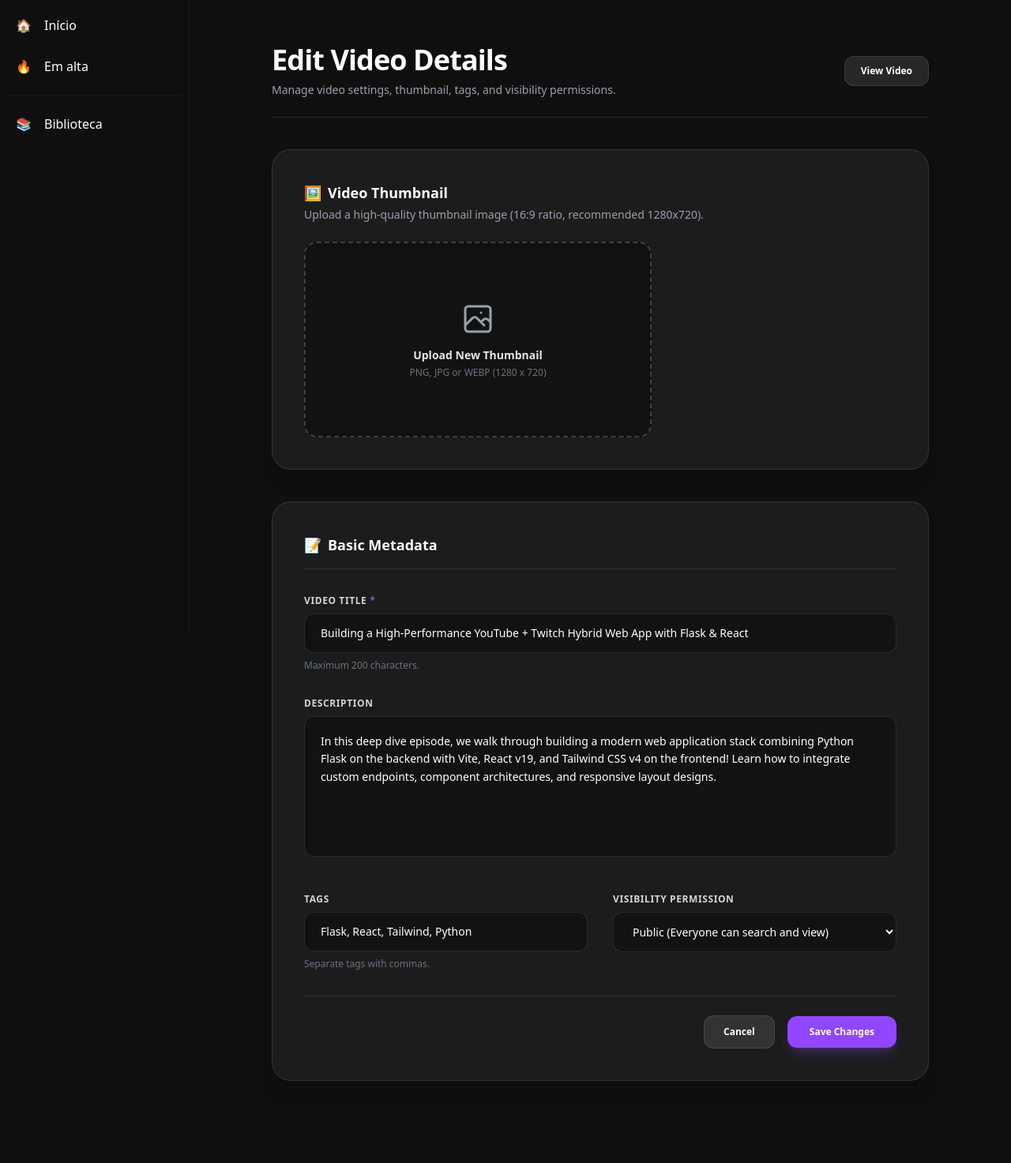
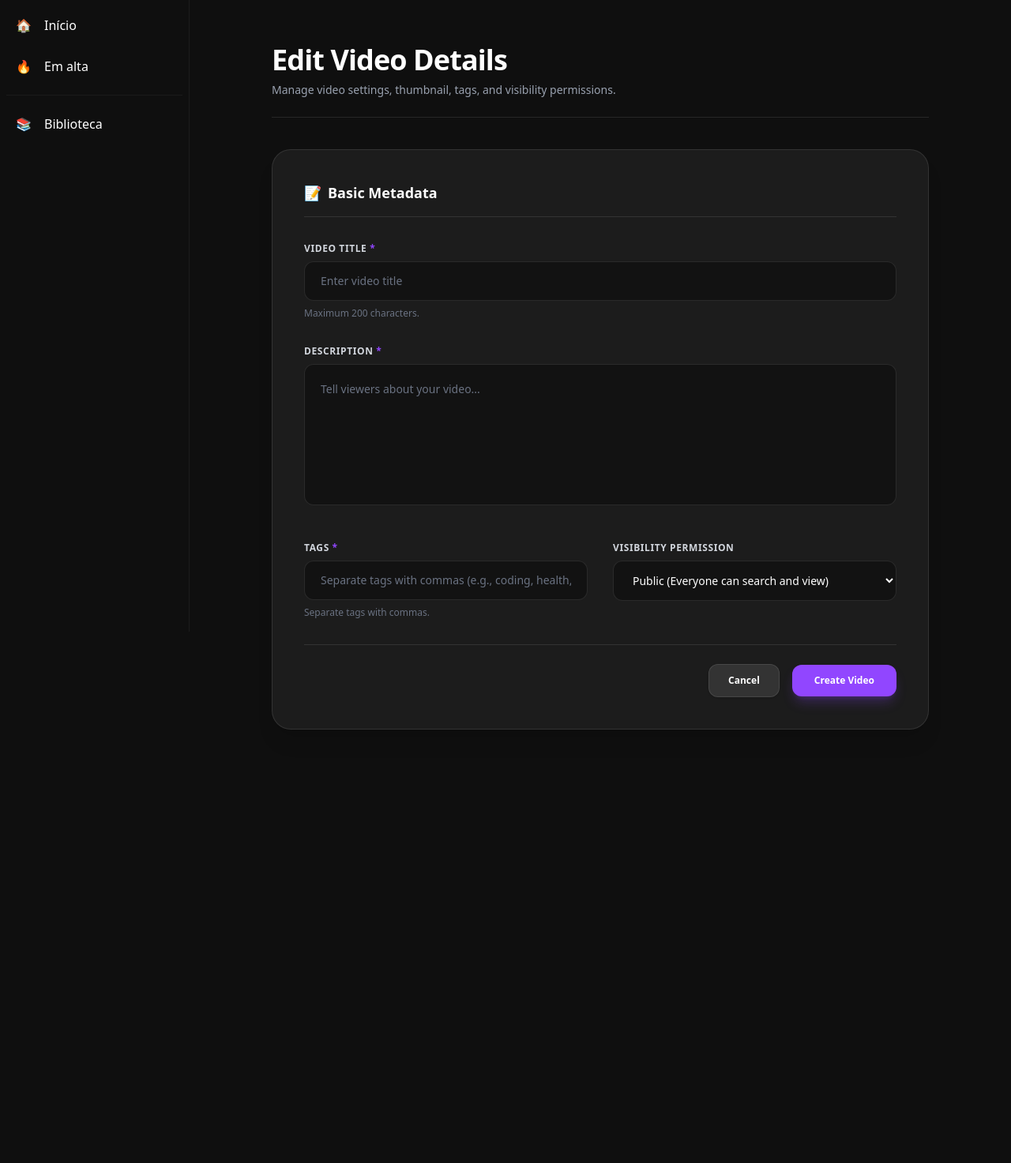
Before and after one commit to bernardopadua/new-videos, a Python web app: template nvideos_web/view/video_details/template/video_details_edit.html in a window 1280 px wide. Shown: the part 56-1529 px from the top of the page at 79% size. After the commit the page ends 980 px from the top, so only its background shows below. Run offline with Jinja, Linux system fonts and the light colour scheme; the template is opened without the code that fills it: most values are stand-ins (such as "Sample title", 1, 10 or a date in 2020); style sheets or scripts are compiled from the project's sources; some libraries are stand-ins or nearby versions.

Commit message:
Saving WIP.

```diff
--- a/nvideos_web/impl/video_repository.py
+++ b/nvideos_web/impl/video_repository.py
@@ -38,7 +38,7 @@ class PgVideoRepository(PgRepositoryBase, VideoRepository):
         )
         paramsInsert = NvSql.parseSqlParams(stmt, inputObject=videoInputData, auditObject=auditInputData)
         with self._db.getConn() as conn:
-            cur = conn.cursor(row_factory=ModelRowFactory.getRowFactory(allFieldsOrder))
+            cur = conn.cursor(row_factory=ModelRowFactory(allFieldsOrder))
             cur.execute(stmt, params=paramsInsert)
             result = cur.fetchone()
             conn.commit()
--- a/nvideos_web/view/video_details/template/video_details_edit.html
+++ b/nvideos_web/view/video_details/template/video_details_edit.html
@@ -5,48 +5,29 @@
 {% block content %}
 <div class="max-w-4xl mx-auto py-8 px-4 sm:px-6 lg:px-8 pb-20">
 
+    {% set isCreating = True if vd else False %}
+
     <!-- HEADER -->
     <div class="flex flex-col sm:flex-row items-start sm:items-center justify-between gap-4 border-b border-white/10 pb-6 mb-10">
         <div>
             <h1 class="text-3xl sm:text-4xl font-extrabold text-white tracking-tight">Edit Video Details</h1>
             <p class="text-sm text-gray-400 mt-2">Manage video settings, thumbnail, tags, and visibility permissions.</p>
         </div>
-        <a href="/video/{{ video_key }}" class="px-5 py-2.5 text-xs font-semibold text-white bg-white/10 hover:bg-white/20 border border-white/10 rounded-xl transition shadow-sm">
+        {% if not isCreating %}
+        <a href="/video/{{ vd.videoKey }}" class="px-5 py-2.5 text-xs font-semibold text-white bg-white/10 hover:bg-white/20 border border-white/10 rounded-xl transition shadow-sm">
             View Video
         </a>
+        {% endif %}
     </div>
 
     <!-- EDIT FORM -->
-    <form action="/video/{{ video_key }}/edit" method="POST" enctype="multipart/form-data" class="space-y-10">
+    {% set formUrl = url_for('video_details.video_detail_edit') if isCreating else url_for('video_details.video_detail_edit', video_key=vd.videoKey) %}
+    <form action="{{ formUrl }}" method="POST" enctype="multipart/form-data" class="space-y-10">
 
         <!-- SECTION 1: THUMBNAIL UPLOAD COMPONENT (16:9 RECTANGLE) -->
-        <div class="p-8 sm:p-10 rounded-3xl bg-surface/90 border border-white/10 backdrop-blur-md space-y-6 shadow-xl">
-            <div>
-                <h3 class="text-lg font-bold text-white flex items-center gap-2">
-                    <span>🖼️</span> Video Thumbnail
-                </h3>
-                <p class="text-xs sm:text-sm text-gray-400 mt-1">Upload a high-quality thumbnail image (16:9 ratio, recommended 1280x720).</p>
-            </div>
-
-            <label for="video_thumb_file" class="relative group cursor-pointer block">
-                <input id="video_thumb_file" name="video_thumb_file" type="file" accept="image/*" class="sr-only" onchange="previewThumbnail(event)">
-                <input type="hidden" id="video_thumb_url" name="video_thumb_url" value="">
-
-                <div class="w-full aspect-video sm:w-[440px] rounded-2xl bg-[#121212] border-2 border-dashed border-white/20 flex flex-col items-center justify-center overflow-hidden transition-all duration-300 group-hover:border-brand group-hover:ring-4 group-hover:ring-brand/20 relative shadow-inner">
-                    <!-- Live Image Preview -->
-                    <img id="thumbPreview" class="hidden w-full h-full object-cover rounded-2xl" alt="Thumbnail Preview">
-
-                    <!-- Default Placeholder -->
-                    <div id="thumbPlaceholder" class="flex flex-col items-center justify-center p-6 text-center group-hover:scale-105 transition duration-200">
-                        <svg xmlns="http://www.w3.org/2000/svg" class="h-12 w-12 text-gray-400 group-hover:text-brand transition duration-200" fill="none" viewBox="0 0 24 24" stroke="currentColor">
-                            <path stroke-linecap="round" stroke-linejoin="round" stroke-width="1.5" d="M4 16l4.586-4.586a2 2 0 012.828 0L16 16m-2-2l1.586-1.586a2 2 0 012.828 0L20 14m-6-6h.01M6 20h12a2 2 0 002-2V6a2 2 0 00-2-2H6a2 2 0 00-2 2v12a2 2 0 002 2z"/>
-                        </svg>
-                        <span class="text-sm font-semibold text-gray-200 mt-3 group-hover:text-white">Upload New Thumbnail</span>
-                        <span class="text-xs text-gray-500 mt-1">PNG, JPG or WEBP (1280 x 720)</span>
-                    </div>
-                </div>
-            </label>
-        </div>
+        <div id="thumbnail-root"></div>
+        <input type="hidden" id="videoThumbUrl" name="videoThumbUrl" value="">
+        <script type="module" src="{{ url_for('video_details.static', filename='dist/te.js') }}"></script>
 
         <!-- SECTION 2: FORM FIELDS -->
         <div class="p-8 sm:p-10 rounded-3xl bg-surface/90 border border-white/10 backdrop-blur-md space-y-8 shadow-xl">
@@ -57,45 +38,47 @@
 
             <!-- VIDEO TITLE -->
             <div class="space-y-2">
-                <label for="video_title" class="block text-xs font-semibold text-gray-300 uppercase tracking-wider">
+                <label for="videoTitle" class="block text-xs font-semibold text-gray-300 uppercase tracking-wider">
                     Video Title <span class="text-brand">*</span>
                 </label>
-                <input id="video_title" name="video_title" type="text" maxlength="200" required
+                <input id="videoTitle" name="videoTitle" type="text" maxlength="200" required
                     placeholder="Enter video title"
-                    value="Building a High-Performance YouTube + Twitch Hybrid Web App with Flask & React"
+                    value=""
                     class="w-full bg-[#121212] border border-white/10 px-5 py-3.5 rounded-xl text-white placeholder-gray-500 focus:outline-none focus:border-brand focus:ring-1 focus:ring-brand transition duration-200 text-sm font-medium">
                 <span class="text-xs text-gray-500 block">Maximum 200 characters.</span>
             </div>
 
             <!-- VIDEO DESCRIPTION -->
             <div class="space-y-2">
-                <label for="video_description" class="block text-xs font-semibold text-gray-300 uppercase tracking-wider">
-                    Description
+                <label for="videoDescription" class="block text-xs font-semibold text-gray-300 uppercase tracking-wider">
+                    Description <span class="text-brand">*</span>
                 </label>
-                <textarea id="video_description" name="video_description" rows="6"
+                <textarea id="videoDescription" name="videoDescription" rows="6"
                     placeholder="Tell viewers about your video..."
-                    class="w-full bg-[#121212] border border-white/10 p-5 rounded-xl text-white placeholder-gray-500 focus:outline-none focus:border-brand focus:ring-1 focus:ring-brand transition duration-200 text-sm leading-relaxed resize-none">In this deep dive episode, we walk through building a modern web application stack combining Python Flask on the backend with Vite, React v19, and Tailwind CSS v4 on the frontend! Learn how to integrate custom endpoints, component architectures, and responsive layout designs.</textarea>
+                    class="w-full bg-[#121212] border border-white/10 p-5 rounded-xl text-white placeholder-gray-500
+                    focus:outline-none focus:border-brand focus:ring-1 focus:ring-brand transition duration-200 text-sm
+                    leading-relaxed resize-none"></textarea>
             </div>
 
             <div class="grid grid-cols-1 sm:grid-cols-2 gap-8 pt-2">
                 <!-- VIDEO TAGS -->
                 <div class="space-y-2">
-                    <label for="video_tags" class="block text-xs font-semibold text-gray-300 uppercase tracking-wider">
-                        Tags
+                    <label for="videoTags" class="block text-xs font-semibold text-gray-300 uppercase tracking-wider">
+                        Tags <span class="text-brand">*</span>
                     </label>
-                    <input id="video_tags" name="video_tags" type="text"
-                        placeholder="Flask, React, Tailwind, Python"
-                        value="Flask, React, Tailwind, Python"
+                    <input id="videoTags" name="videoTags" type="text"
+                        placeholder="Separate tags with commas (e.g., coding, health, travel...)"
+                        value=""
                         class="w-full bg-[#121212] border border-white/10 px-5 py-3.5 rounded-xl text-white placeholder-gray-500 focus:outline-none focus:border-brand focus:ring-1 focus:ring-brand transition duration-200 text-sm">
                     <span class="text-xs text-gray-500 block">Separate tags with commas.</span>
                 </div>
 
                 <!-- VIDEO PERMISSION -->
                 <div class="space-y-2">
-                    <label for="video_permission" class="block text-xs font-semibold text-gray-300 uppercase tracking-wider">
+                    <label for="videoPermission" class="block text-xs font-semibold text-gray-300 uppercase tracking-wider">
                         Visibility Permission
                     </label>
-                    <select id="video_permission" name="video_permission"
+                    <select id="videoPermission" name="videoPermission"
                         class="w-full bg-[#121212] border border-white/10 px-5 py-3.5 rounded-xl text-white focus:outline-none focus:border-brand focus:ring-1 focus:ring-brand transition duration-200 text-sm [color-scheme:dark]">
                         <option value="P" selected>Public (Everyone can search and view)</option>
                         <option value="U">Unlisted (Anyone with link can view)</option>
@@ -106,11 +89,13 @@
 
             <!-- ACTION BUTTONS (DISTINCT VISIBLE CANCEL BUTTON WITH PADDING) -->
             <div class="pt-6 border-t border-white/10 flex items-center justify-end gap-4">
-                <a href="/video/{{ video_key }}" class="px-6 py-3 text-xs font-semibold text-white bg-white/10 hover:bg-white/20 border border-white/10 rounded-xl transition shadow-sm">
+                {% set cancelUrl = url_for('home.index_home') if isCreating else url_for('video_details.video_detail', video_key=vd.videoKey) %}
+                <a href="{{ cancelUrl }}" class="px-6 py-3 text-xs font-semibold text-white bg-white/10 hover:bg-white/20 border border-white/10 rounded-xl transition shadow-sm">
                     Cancel
                 </a>
+                {% set submitBtnText = 'Create Video' if isCreating else 'Update Video' %}
                 <button type="submit" class="px-7 py-3 text-xs font-semibold text-white bg-brand rounded-xl hover:bg-[#772ce8] transition shadow-lg shadow-brand/25 active:scale-95">
-                    Save Changes
+                    {{ submitBtnText }}
                 </button>
             </div>
 
--- a/nvideos_web/view/video_details/view.py
+++ b/nvideos_web/view/video_details/view.py
@@ -12,6 +12,10 @@ def video_detail(video_key):
     renderTemplate = render_template("video_detail.html", video_key=video_key)
     return renderTemplate
 
+@videoDetailsBp.route("/video/create")
+def video_detail_create():
+    return render_template("video_details_edit.html")
+
 @videoDetailsBp.route("/video/<video_key>/edit")
 def video_detail_edit(video_key):
-    return render_template("video_details_edit.html", video_key=video_key)
+    return render_template("video_details_edit.html", vd=None)
--- a/nvideos_web/view/vite.config.js
+++ b/nvideos_web/view/vite.config.js
@@ -60,6 +60,9 @@ export default defineConfig({
                 //ChannelDetails
                 'channel_details/channel_editcreate_details/ced': './channel_details/entries/channel_editcreate_details_entry.jsx',
                 'channel_details/channel_image_upload_editcreate/ciec': './channel_details/entries/channel_image_upload_editcreate.js',
+
+                //VideoDetails
+                'video_details/thumbnail_entry/te': './video_details/entries/thumbnail_entry.jsx',
             },
             output: {
                 entryFileNames: (chunkInfo) => {
```
Also changed, not shown: nvideos_web/view/video_details/components/ThumbnailUpload.jsx (added, +41 -0 lines), nvideos_web/view/video_details/entries/thumbnail_entry.jsx (added, +10 -0 lines).
